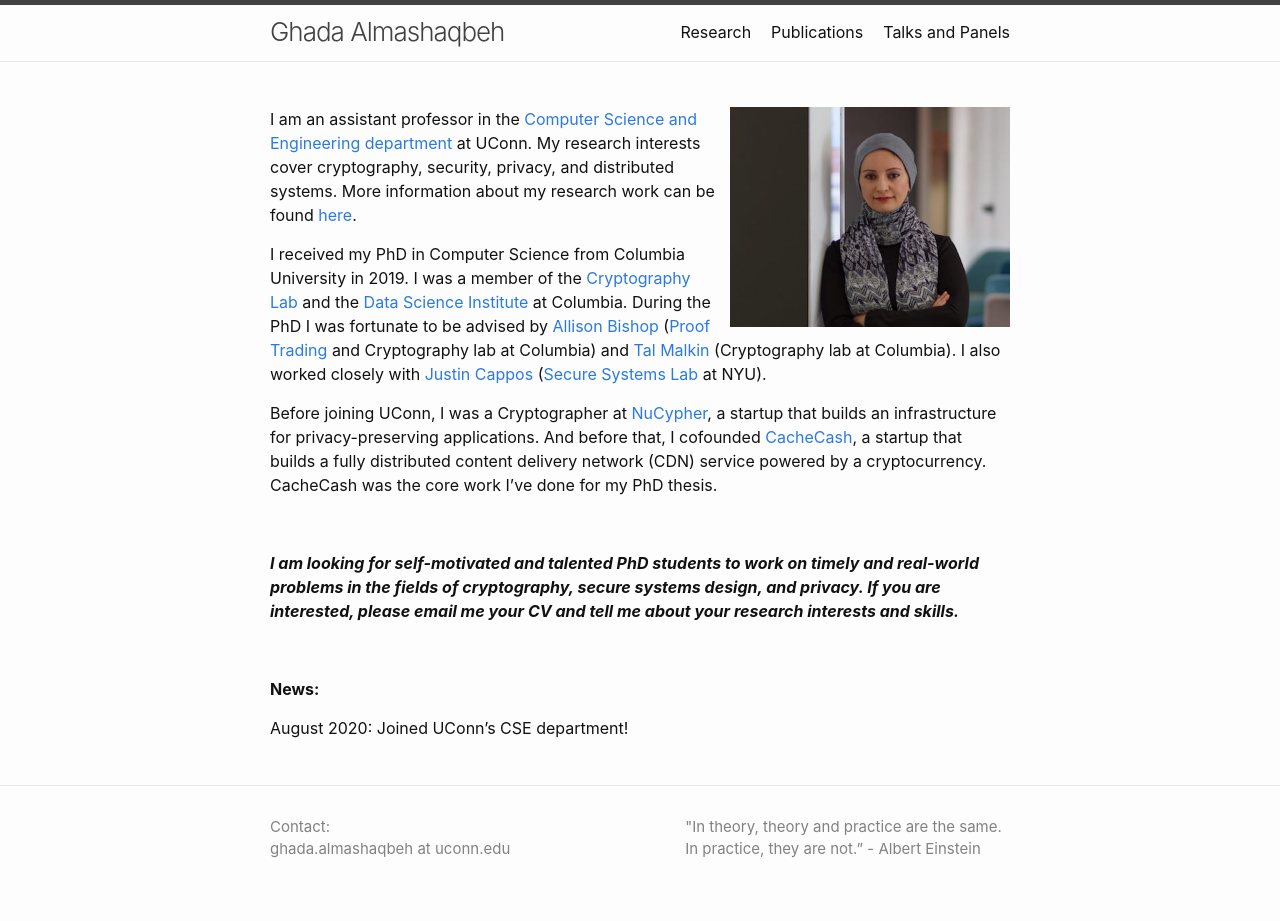
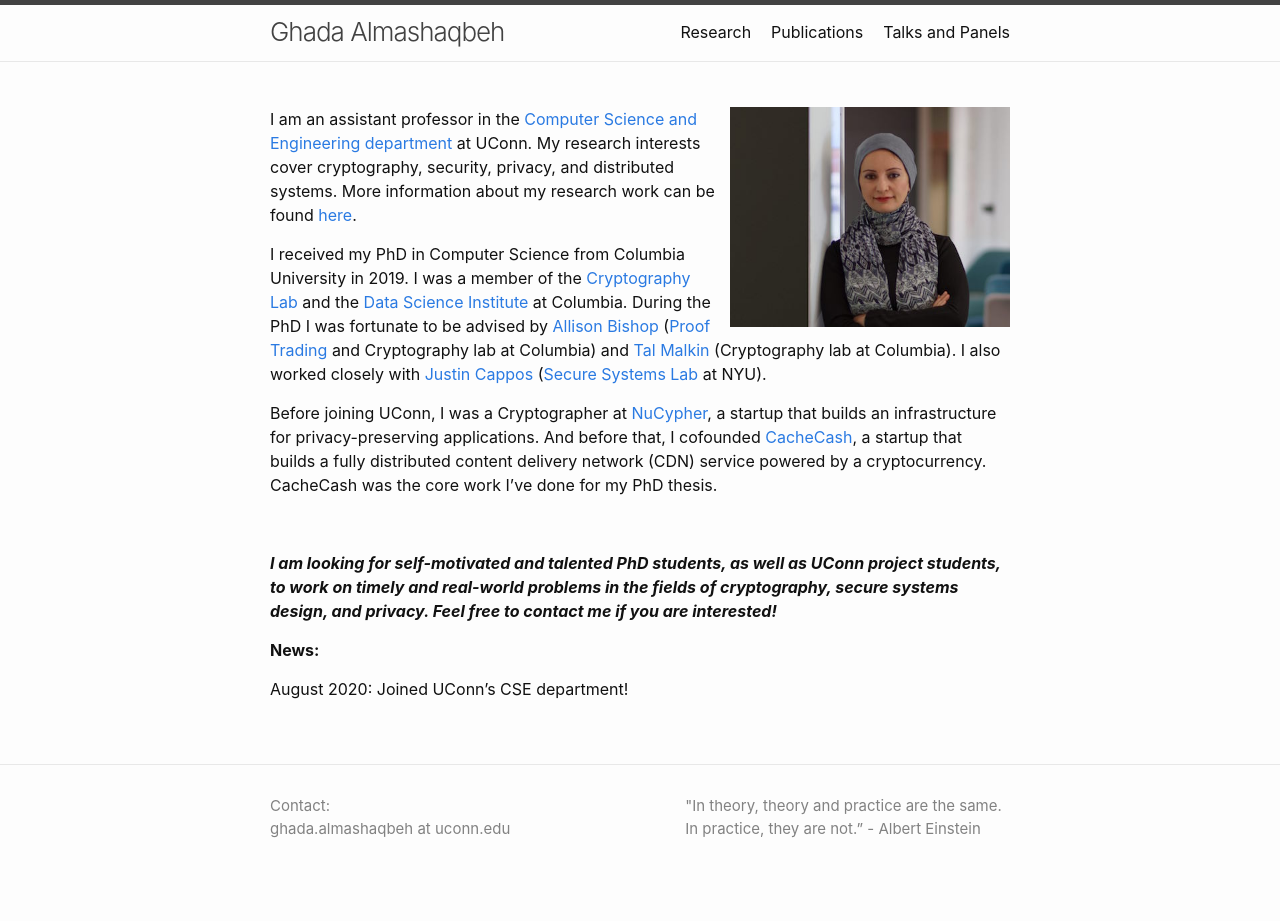
Before and after one commit to GhadaAlmashaqbeh/GhadaAlmashaqbeh.github.io, a Jekyll site: the page built from index.md, in a window 1280 px wide. Built offline with Jekyll 4.4.1, drawn with Linux system fonts in a browser that asks for light colours; after the commit the page ends 900 px from its top, so only the background shows below that.

Commit message:
minor edits

```diff
--- a/index.md
+++ b/index.md
@@ -15,10 +15,8 @@ Before joining UConn, I was a Cryptographer at [NuCypher](https://www.nucypher.c
 
 <br/>
 
-***I am looking for self-motivated and talented PhD students to work on timely and real-world problems in the fields of cryptography, secure systems design, and privacy. If you are interested, please email me your CV and tell me about your research interests and skills.***
+***I am looking for self-motivated and talented PhD students, as well as UConn project students, to work on timely and real-world problems in the fields of cryptography, secure systems design, and privacy. Feel free to contact me if you are interested!*** <br/>
 
-
-<br/>
 
 #### **News:**
 
```
